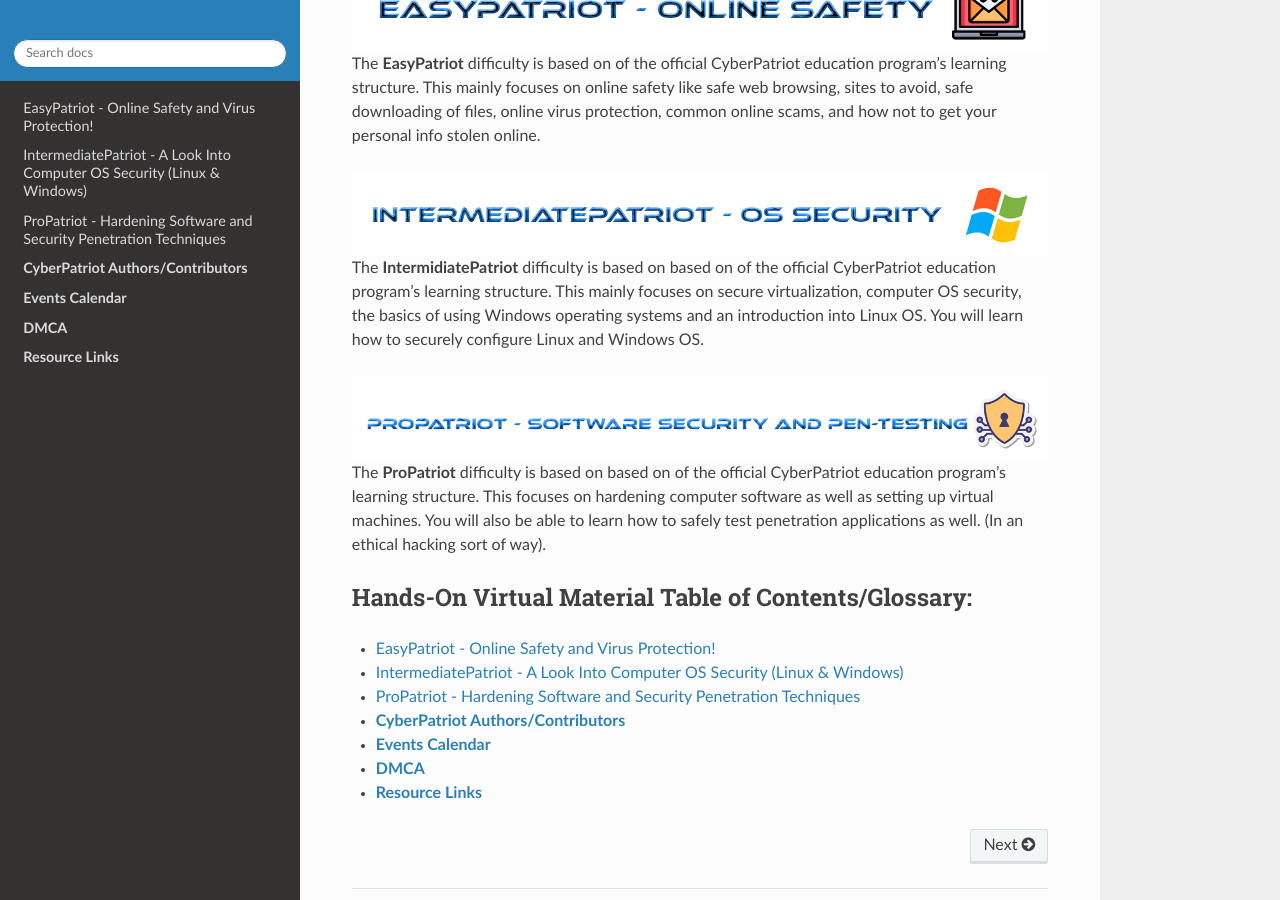
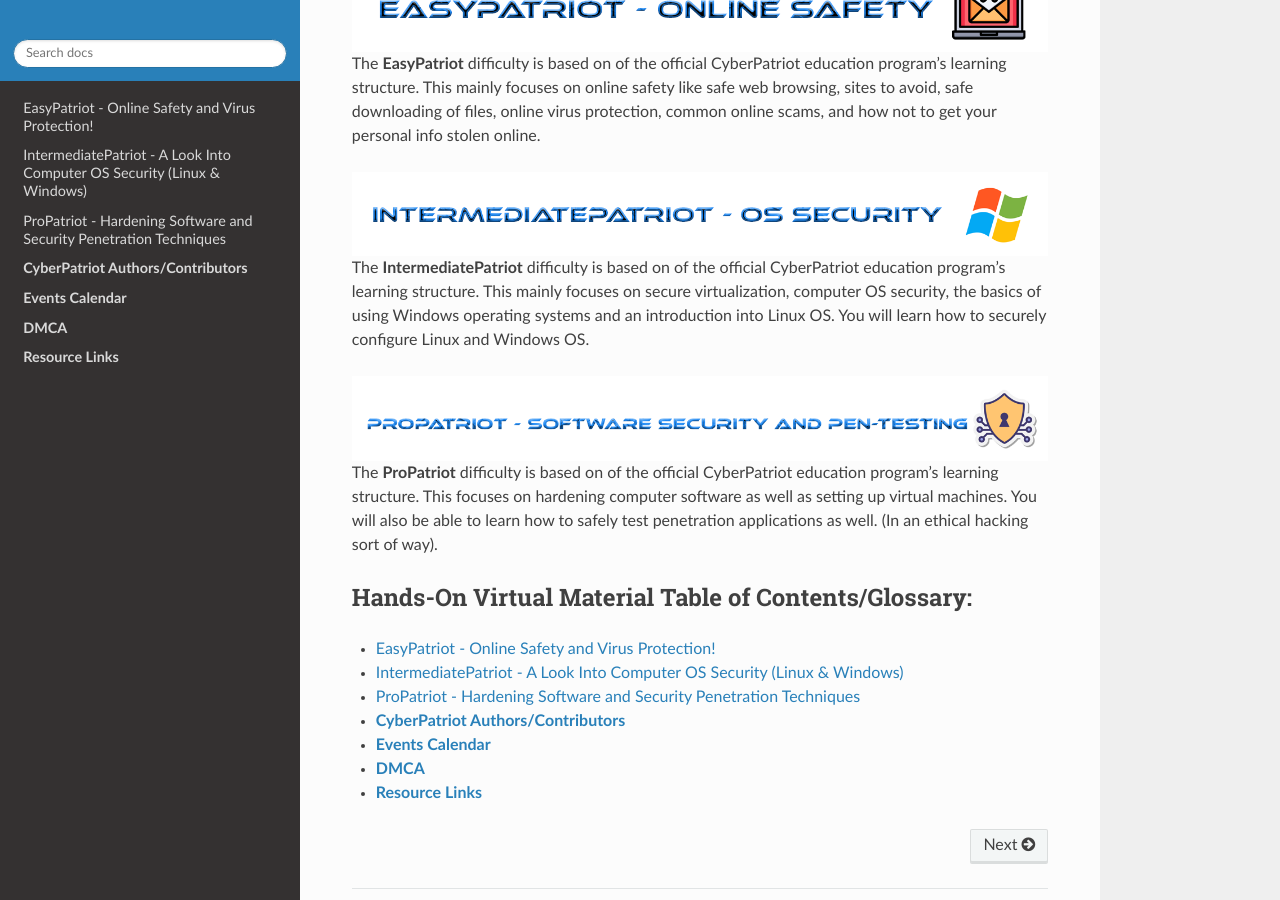
Before and after one commit to natt96z/cybersac, a Sphinx documentation site: the page built from docs/source/index.rst, in a window 1280 px wide and 900 px high, scrolled down 1026 px. Built offline with Sphinx 7.4.7 and the Read the Docs theme 2.0.0, drawn with Linux system fonts in a browser that asks for light colours; pages that are not in the unit, such as notebooks, are missing from menus.

Commit message:
Update index.rst
Spelling errors

```diff
--- a/docs/source/index.rst
+++ b/docs/source/index.rst
@@ -29,13 +29,13 @@
    :align: center
 
 .. note::
-The **IntermidiatePatriot** difficulty is based on based on of the official CyberPatriot education program's learning structure. This mainly focuses on secure virtualization, computer OS security, the basics of using Windows operating systems and an introduction into Linux OS. You will learn how to securely configure Linux and Windows OS.
+The **IntermediatePatriot** difficulty is based on of the official CyberPatriot education program's learning structure. This mainly focuses on secure virtualization, computer OS security, the basics of using Windows operating systems and an introduction into Linux OS. You will learn how to securely configure Linux and Windows OS.
 
 .. image:: https://raw.githubusercontent.com/natt96z/cybersac/e50fe9bf399e6c4d91053b52e96e33e60ed1f919/docs/img/Pro%20Patriot.png
    :width: 100%
    :align: center
 
-The **ProPatriot** difficulty is based on based on of the official CyberPatriot education program's learning structure. This focuses on hardening computer software as well as setting up virtual machines. You will also be able to learn how to safely test penetration applications as well. (In an ethical hacking sort of way).
+The **ProPatriot** difficulty is based on of the official CyberPatriot education program's learning structure. This focuses on hardening computer software as well as setting up virtual machines. You will also be able to learn how to safely test penetration applications as well. (In an ethical hacking sort of way).
 
 Hands-On Virtual Material Table of Contents/Glossary:
 *******************************************************
```
